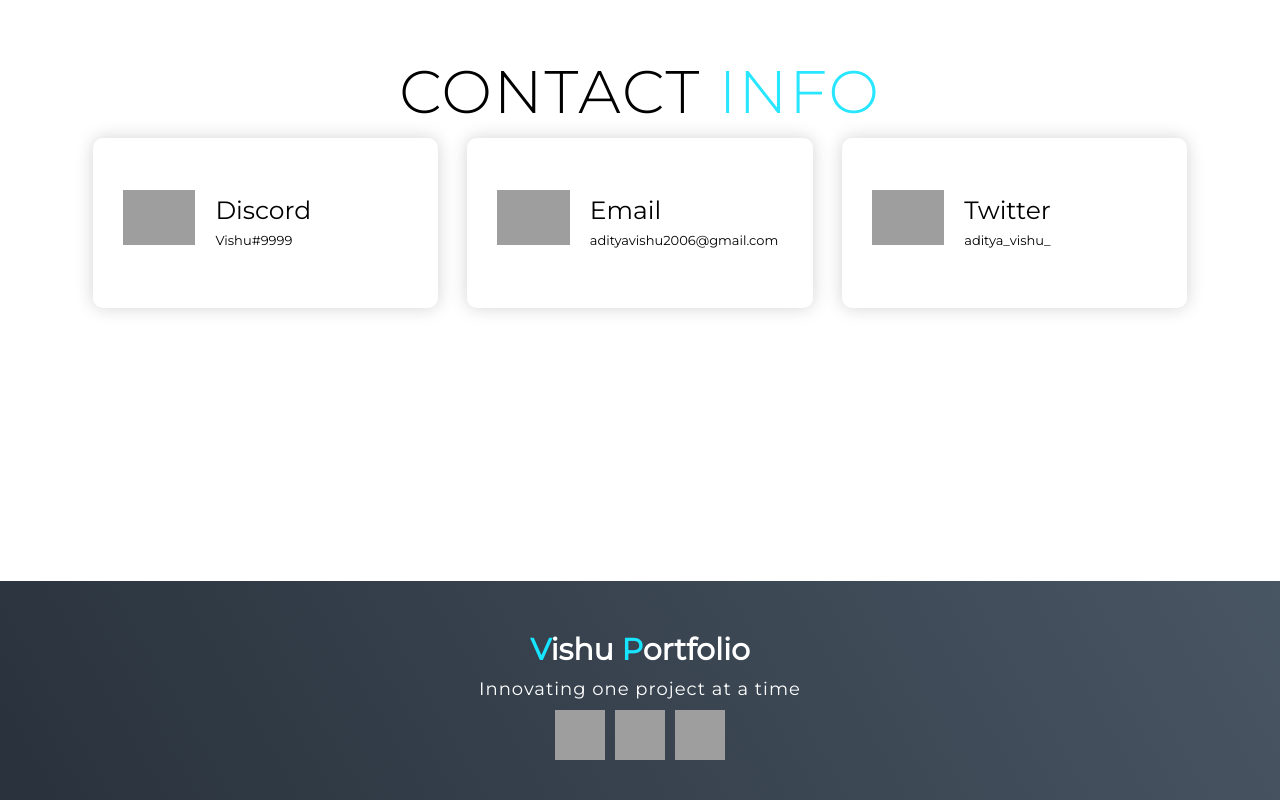
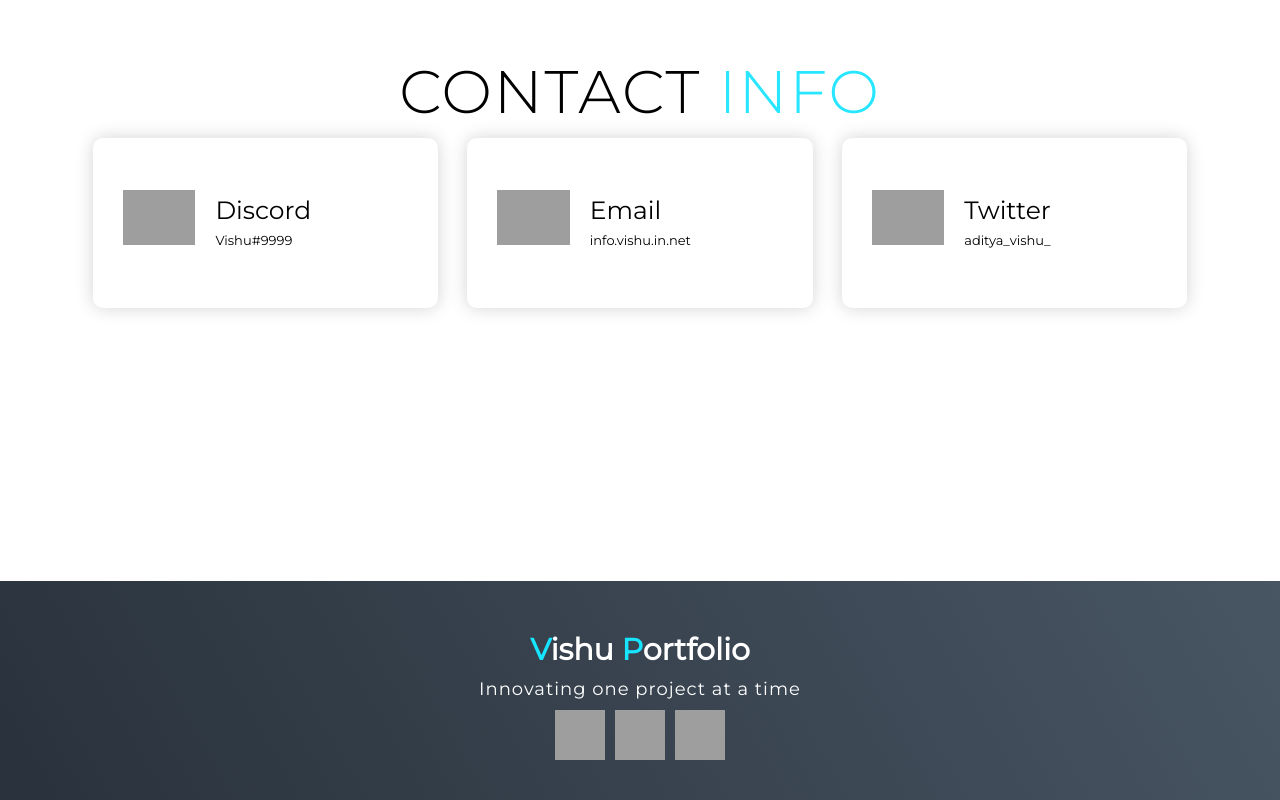
Before and after one commit to AdityaVishu/Website, a plain HTML site: page index.html in a window 1280 px wide. Shown: the part 3742-4542 px from the top of the page. Drawn offline with Linux system fonts and the light colour scheme; grey boxes are pictures that could not be loaded.

Commit message:
Update index.html

```diff
--- a/index.html
+++ b/index.html
@@ -147,7 +147,7 @@
           <div class="icon"><img src="https://img.icons8.com/bubbles/100/000000/new-post.png" /></div>
           <div class="contact-info">
             <h1>Email</h1>
-            <h2>adityavishu2006@gmail.com</h2>
+            <h2>info.vishu.in.net</h2>
             <!-- <h2>aditya@vishu.me</h2> -->
           </div>
         </div>
```
